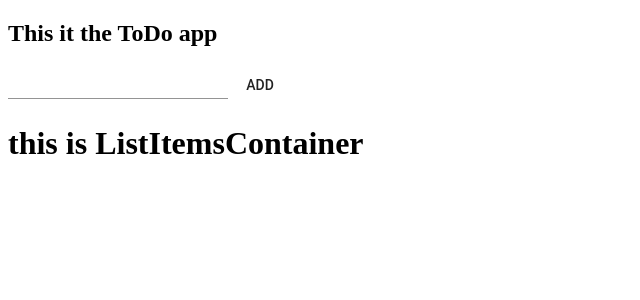
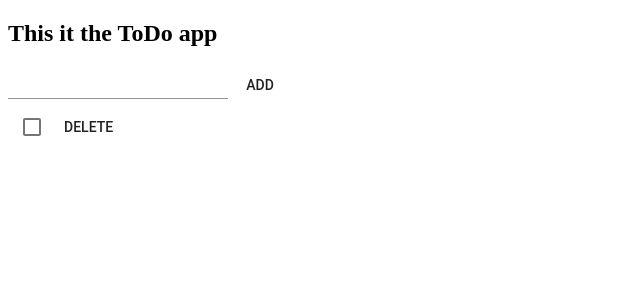
Before and after one commit to clogic-mt/todo_app, a React (Create React App) app: page / in a window 1280 px wide. Shown: the top 300 px of the page, without its empty margins (0-640 px from the left). Built offline with nearby package versions, Linux system fonts and the light colour scheme.

Commit message:
added checkbox and listItem

```diff
--- /dev/null
+++ b/src/atoms/checkbox/checkbox.tsx
@@ -0,0 +1,12 @@
+import React from 'react';
+import Checkbox from '@material-ui/core/Checkbox';
+
+class CLCheckbox extends React.PureComponent {
+    render(){
+        return(
+            <Checkbox></Checkbox>
+        )
+    }
+}
+
+export default CLCheckbox
--- a/src/molecules/InputRow/InputRow.tsx
+++ b/src/molecules/InputRow/InputRow.tsx
@@ -1,10 +1,10 @@
 import React from 'react';
-import { CLBUtton, CLTextField} from '../../atoms';
+import { CLButton, CLTextField} from '../../atoms';
 
 const InputRow = () => (
     <div>
         <CLTextField/>
-        <CLBUtton>Add</CLBUtton>
+        <CLButton>Add</CLButton>
     </div>
 )
 
--- a/src/molecules/ListItem/ListItem.tsx
+++ b/src/molecules/ListItem/ListItem.tsx
@@ -1,10 +1,12 @@
 import React from 'react';
+import {CLButton, CLCheckbox} from '../../atoms';
 
 class ListItem extends React.PureComponent{
     render(){
         return(
             <div>
-                this is ListItem
+                <CLCheckbox></CLCheckbox>
+                <CLButton>Delete</CLButton>
             </div>
         )
     }
--- a/src/molecules/ListItemsContainer/ListItemsContainer.tsx
+++ b/src/molecules/ListItemsContainer/ListItemsContainer.tsx
@@ -1,10 +1,11 @@
 import React from 'react';
+import ListItem from '../ListItem/ListItem'
 
 class ListItemsContainer extends React.PureComponent {
     render(){
         return(
             <div>
-                <h1>this is ListItemsContainer</h1>
+                <ListItem/>
             </div>
         )
     }
```
Also changed, not shown: src/atoms/index.tsx (+6 -4 lines), src/molecules/InputField/Inputfield.tsx (added, +11 -0 lines), 1 other file (tests, documents, lock files or other folders).
